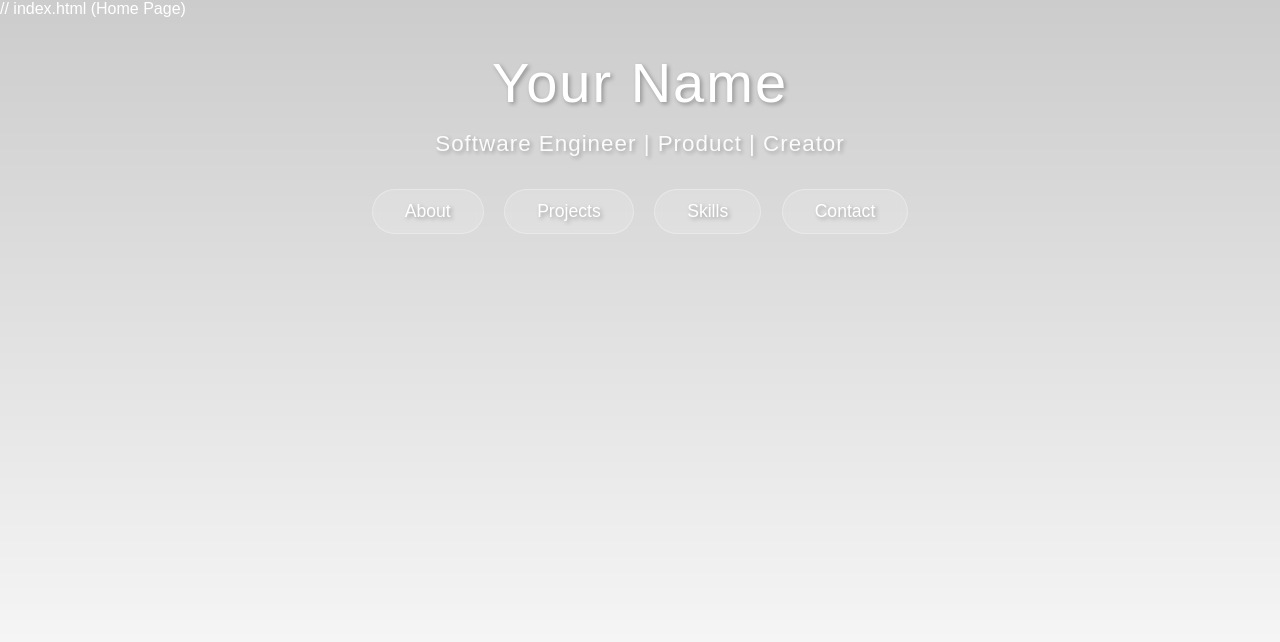
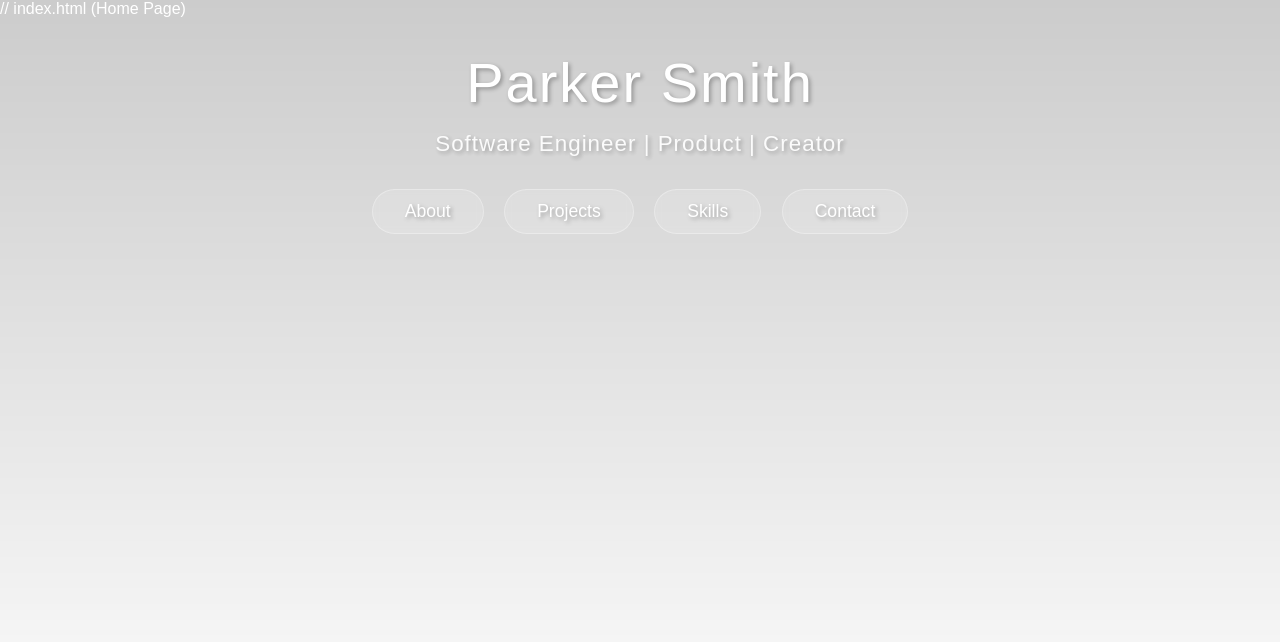
Before and after one commit to parker10soccer/parker10soccer.github.io, a plain HTML site: page index.html in a window 1280 px wide. Drawn offline with Linux system fonts and the light colour scheme.

Commit message:
added my name

```diff
--- a/index.html
+++ b/index.html
@@ -4,7 +4,7 @@
 <head>
     <meta charset="UTF-8">
     <meta name="viewport" content="width=device-width, initial-scale=1.0">
-    <title>Your Name - Portfolio</title>
+    <title>Parker Smith - Portfolio</title>
     <style>
         * {
             margin: 0;
@@ -100,7 +100,7 @@
     <div class="overlay"></div>
 
     <header>
-        <h1>Your Name</h1>
+        <h1>Parker Smith</h1>
         <div class="subtitle">Software Engineer | Product | Creator</div>
         <nav>
             <a href="about.html">About</a>
```
Also changed, not shown: about.html (+2 -2 lines), projects.html (+1 -1 lines).
